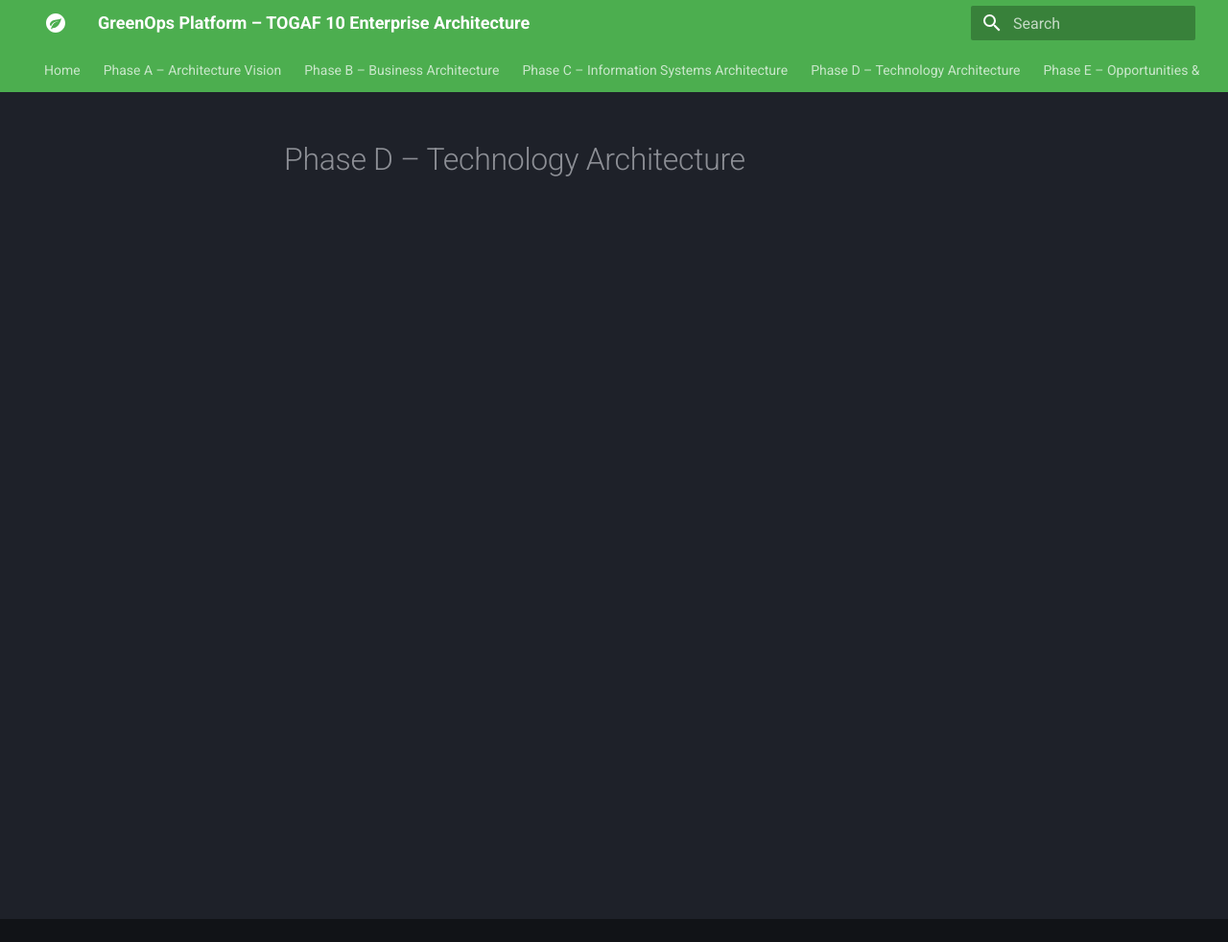
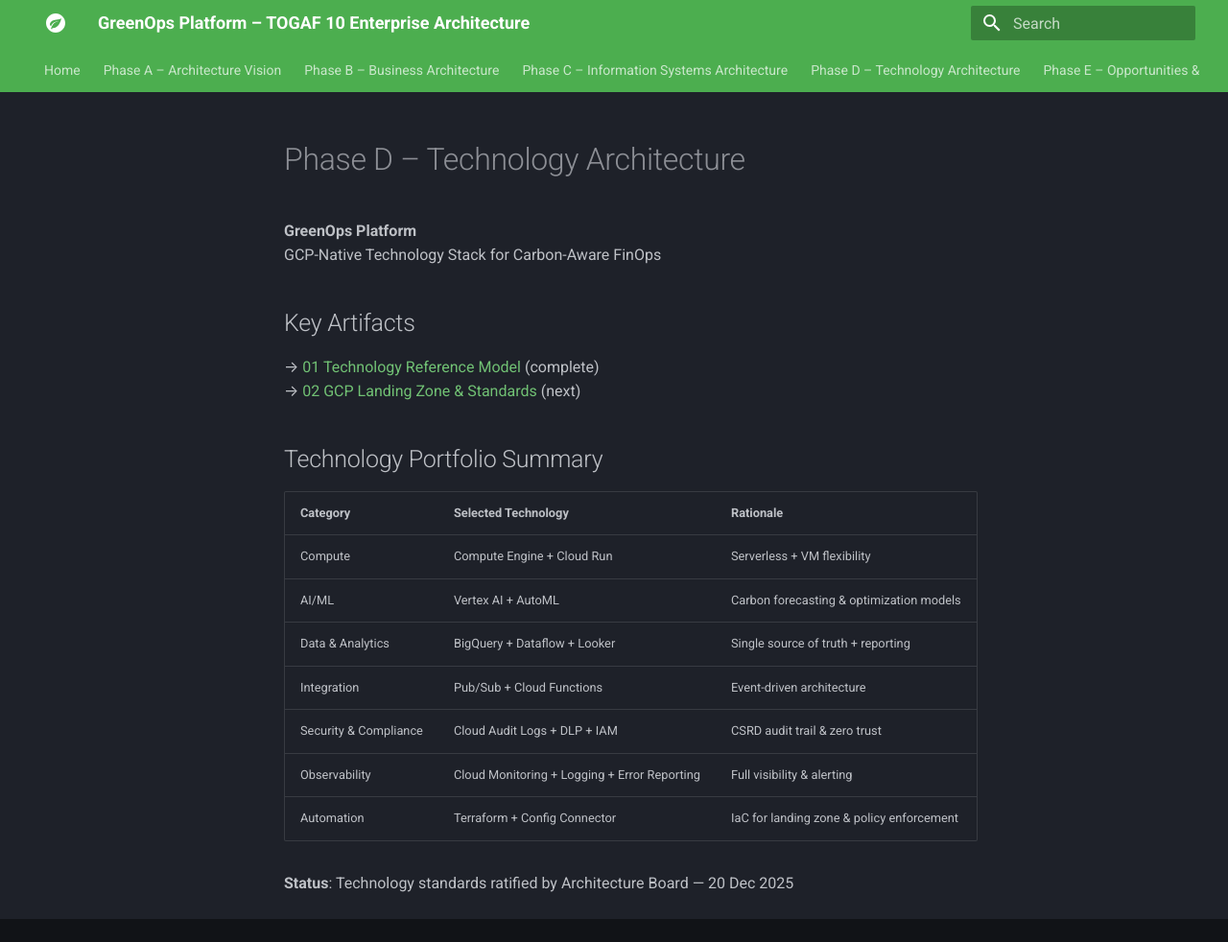
Before and after one commit to raosiddharthp/GreenOps-Platform-Carbon-Aware-Cloud-Cost-Sustainability-Optimizer, an MkDocs documentation site: the page built from docs/phase-d-technology/index.md, in a window 1280 px wide and 982 px high. Shown: the whole window at 96% size. Built offline with MkDocs 1.6.1 and Material for MkDocs 9.7.7, drawn with Linux system fonts in a browser that asks for light colours.

Commit message:
Update index.md

```diff
--- a/docs/phase-d-technology/index.md
+++ b/docs/phase-d-technology/index.md
@@ -1 +1,22 @@
 # Phase D – Technology Architecture
+
+**GreenOps Platform**
+GCP-Native Technology Stack for Carbon-Aware FinOps
+
+## Key Artifacts
+→ [01 Technology Reference Model](./01-technology-reference-model.md) (complete)
+→ [02 GCP Landing Zone & Standards](./02-gcp-landing-zone.md) (next)
+
+## Technology Portfolio Summary
+
+| Category               | Selected Technology                     | Rationale                                      |
+|------------------------|-----------------------------------------|------------------------------------------------|
+| Compute                | Compute Engine + Cloud Run              | Serverless + VM flexibility                    |
+| AI/ML                  | Vertex AI + AutoML                      | Carbon forecasting & optimization models       |
+| Data & Analytics       | BigQuery + Dataflow + Looker            | Single source of truth + reporting             |
+| Integration            | Pub/Sub + Cloud Functions               | Event-driven architecture                      |
+| Security & Compliance  | Cloud Audit Logs + DLP + IAM            | CSRD audit trail & zero trust                  |
+| Observability       | Cloud Monitoring + Logging + Error Reporting | Full visibility & alerting                     |
+| Automation             | Terraform + Config Connector            | IaC for landing zone & policy enforcement      |
+
+**Status**: Technology standards ratified by Architecture Board — 20 Dec 2025
```
